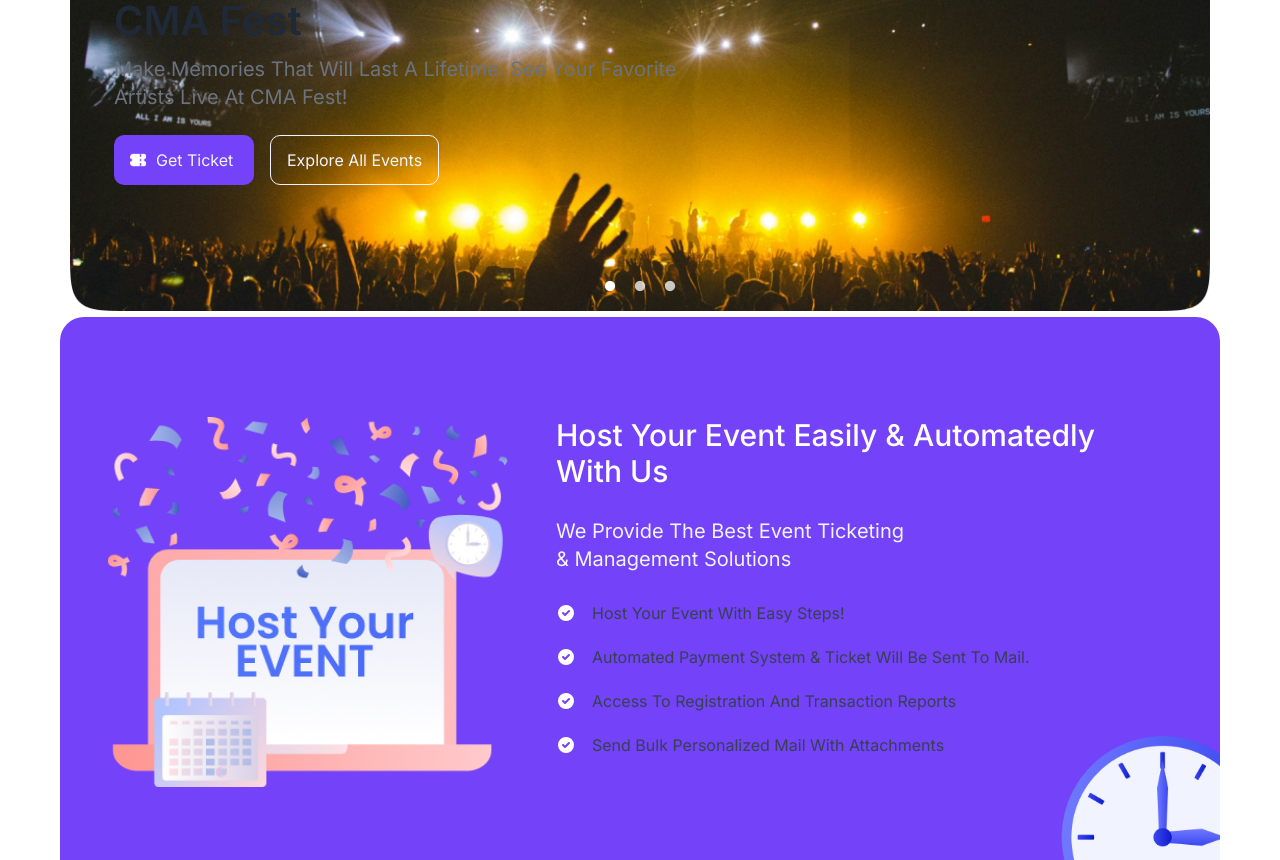
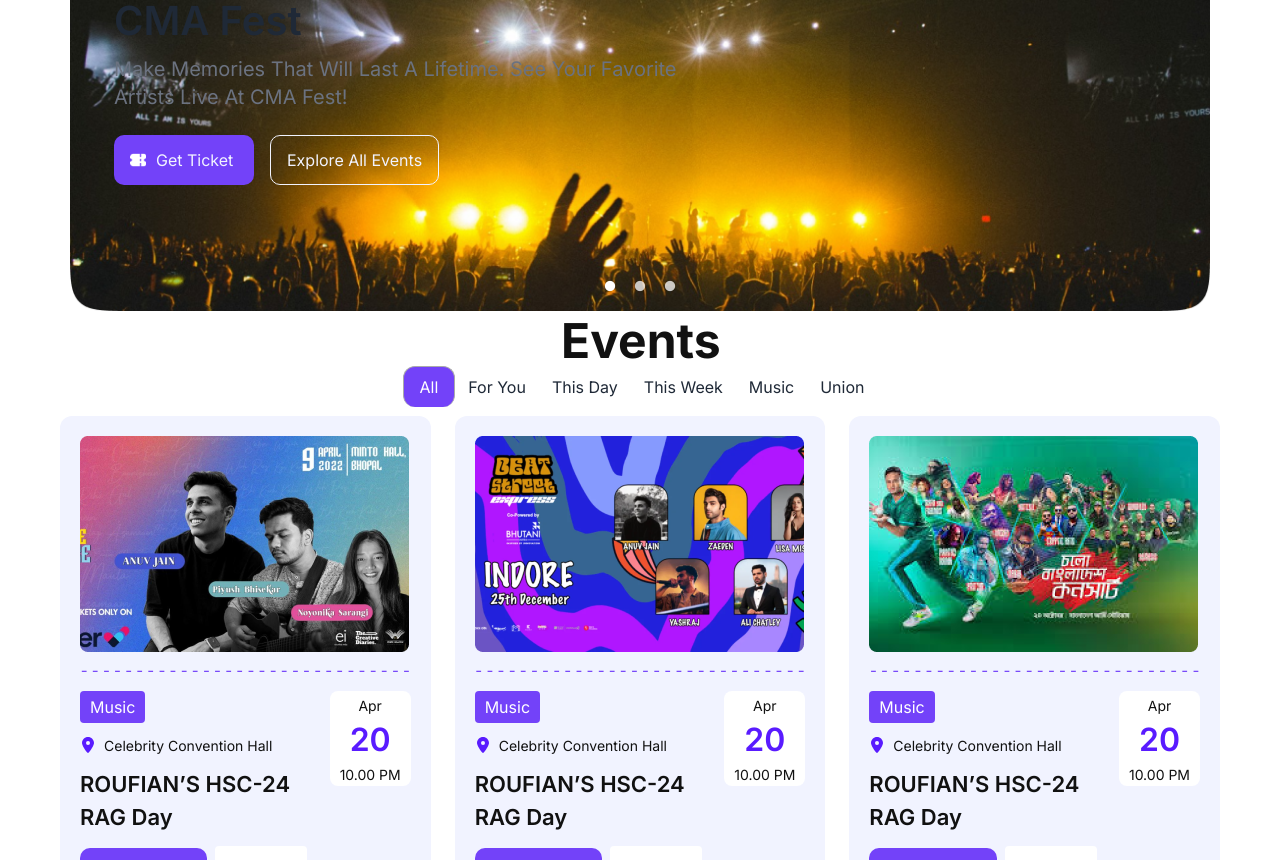
Before and after one commit to RashedAkash/event_host, a Next.js app: page / in a window 1280 px wide. Shown: the part 240-1100 px from the top of the page. Built offline with nearby package versions, Linux system fonts and the light colour scheme.

Commit message:
event card create

```diff
--- a/package.json
+++ b/package.json
@@ -12,7 +12,9 @@
     "next": "14.2.1",
     "react": "^18",
     "react-dom": "^18",
+    "react-icons": "^5.1.0",
     "react-slick": "^0.30.2",
+    "react-tabs": "^6.0.2",
     "slick-carousel": "^1.8.1"
   },
   "devDependencies": {
--- /dev/null
+++ b/public/data/eventsData.js
@@ -0,0 +1,12 @@
+export const eventData = [
+  { image: "/Resourcess/Rectangle 16.png", category: "for you" },
+  { image: "/Resourcess/Rectangle 16-1.png", category: "this day" },
+  { image: "/Resourcess/Rectangle 16-2.png", category: "this week" },
+  { image: "/Resourcess/Rectangle 16-1.png", category: "union" },
+  { image: "/Resourcess/Rectangle 16-2.png", category: "music" },
+  { image: "/Resourcess/Rectangle 16.png", category: "for you" },
+  { image: "/Resourcess/Rectangle 16-1.png", category: "this day" },
+  { image: "/Resourcess/Rectangle 16.png", category: "this week" },
+  { image: "/Resourcess/Rectangle 16-2.png", category: "union" },
+  { image: "/Resourcess/Rectangle 16-1.png", category: "music" },
+];
--- a/src/app/globals.css
+++ b/src/app/globals.css
@@ -2,7 +2,7 @@
 @tailwind components;
 @tailwind utilities;
 
-.slick-slide > div{
+.slick-slide > div {
   margin: 0 10px;
 }
 
@@ -17,11 +17,10 @@
   text-align: center;
 }
 
-
 .slick-dots li button:before {
   font-size: 12px !important;
   color: white !important;
-  opacity: .75 !important;
+  opacity: 0.75 !important;
   /* Change dot color to white */
 }
 .slick-dots li button {
@@ -30,14 +29,24 @@
 }
 .slick-dots li.slick-active button:before {
   opacity: 1 !important;
-   ;
 }
-.z-10{
+.z-10 {
   z-index: 1 !important;
 }
-.borderCard{
+.borderCard {
   border: 1px solid rgba(59, 71, 240, 0.2);
 }
-.card-body{
+.card-body {
   padding: 0;
 }
+.react-tabs__tab-list {
+  border-bottom: none !important;
+  margin: 0 0 30px;
+  padding: 0;
+}
+.react-tabs__tab--selected {
+  background: #7342f9 !important;
+  padding: 8px 16px 8px 16px !important;
+  color: white !important;
+  border-radius: 12px !important;
+}
--- a/src/app/page.js
+++ b/src/app/page.js
@@ -1,3 +1,4 @@
+import Events from "@/components/events/Events";
 import Footer from "@/components/footer/Footer";
 import Hero from "@/components/hero/Hero";
 import HostEvnet from "@/components/hostEvent/HostEvnet";
@@ -11,6 +12,7 @@
     <div>
       <Navbar />
       <Hero />
+      <Events />
       <HostEvnet />
       <QrScanner />
       <SimplifyTicketing />
--- /dev/null
+++ b/src/components/events/Events.js
@@ -0,0 +1,49 @@
+"use client";
+import { eventData } from "../../../public/data/eventsData";
+import Container from "../container/Container";
+import ContainerFluid from "../container/ContainerFulid";
+import { Tab, Tabs, TabList, TabPanel } from "react-tabs";
+import "react-tabs/style/react-tabs.css";
+import EventsCard from "./EventsCard";
+const Events = () => {
+  return (
+    <section>
+      <ContainerFluid>
+        <Container>
+          <div>
+            <div className="lg:w-[158px] mx-auto ">
+              <h1 className="text-5xl  text-[#111] font-bold text-center">
+                Events
+              </h1>
+            </div>
+            <div className="text-center">
+              <Tabs>
+                <TabList>
+                  <Tab>All</Tab>
+                  <Tab>For You</Tab>
+                  <Tab>This Day</Tab>
+                  <Tab>This Week</Tab>
+                  <Tab>Music</Tab>
+                  <Tab>Union</Tab>
+                </TabList>
+
+                <TabPanel>
+                  <div className=" grid grid-cols-1 md:grid-cols-2 lg:grid-cols-3 gap-6">
+                    {eventData?.map((event) => (
+                      <EventsCard key={event.image} event={event} />
+                    ))}
+                  </div>
+                </TabPanel>
+                <TabPanel>
+                  <h2>Any content 2</h2>
+                </TabPanel>
+              </Tabs>
+            </div>
+          </div>
+        </Container>
+      </ContainerFluid>
+    </section>
+  );
+};
+
+export default Events;
--- /dev/null
+++ b/src/components/events/EventsCard.js
@@ -0,0 +1,68 @@
+import Image from "next/image";
+import { FaLocationDot } from "react-icons/fa6";
+
+const EventsCard = ({ event }) => {
+  return (
+    <div className="bg-[#F1F3FF] p-5 rounded-xl">
+      <div>
+        <Image
+          className=" pb-2 "
+          src={event?.image}
+          alt="Shoes"
+          width={329}
+          height={216}
+        />
+        <p className="text-[#7342F9] text-[15px]">
+          - - - - - - - - - - - - - - - - - - - - - - - - - - - - - -
+        </p>
+      </div>
+      <div className=" flex justify-between mt-2">
+        <div className=" text-start">
+          <p className="bg-[#7342F9] inline-block rounded py-1 text-white px-[10px]">
+            Music
+          </p>
+          <div className="flex gap-2 items-center my-3">
+            <FaLocationDot className="text-[#591BFF]" />
+            <p className="text-[14px] w-[191px] text-[#111]">
+              Celebrity Convention Hall
+            </p>
+          </div>
+          <h2 className="text-[22px] w-[232px] inline-block font-semibold text-[#111]">
+            ROUFIAN’S HSC-24 RAG Day
+          </h2>
+        </div>
+        <div className="rounded-lg bg-white p-1 w-[81px] h-[95px]">
+          <p className="text-[14px]  text-[#111]">Apr</p>
+          <h2 className="text-[#591BFF] font-semibold text-[32px]">20</h2>
+          <p className="text-[14px]  text-[#111]">10.00 PM</p>
+        </div>
+      </div>
+      <div className="flex gap-2 items-center mt-3">
+        <div className="flex  justify-start items-center   rounded-[10px] gap-[10px] p-3 bg-[#7342F9]">
+          <div>
+            <Image
+              src="/Resourcess/icon/Vector.png"
+              alt="img"
+              width={16}
+              height={16}
+            />
+          </div>
+          <div>
+            <h1 className="text-base  text-[#F1F3FF]">Get Ticket</h1>
+          </div>
+        </div>
+        <div className=" flex items-center bg-white rounded px-5 py-2">
+          <h4 className="text-[#591BFF] font-semibold text-[24px]">20</h4>
+          <p className="text-[10px] capitalize text-[#111]">
+            seat <br /> left
+          </p>
+        </div>
+        <div className=" text-end flex justify-end ml-3">
+          <p className="text-[#591BFF] text-base capitalize">See more</p>
+        </div>
+      </div>
+    </div>
+  );
+};
+
+export default EventsCard;
--- a/src/components/hero/Hero.js
+++ b/src/components/hero/Hero.js
@@ -21,6 +21,56 @@
         <Container>
           <Slider {...settings}>
             <div className="relative ">
+              <Image
+                src="/Resourcess/banner.png"
+                alt="img"
+                width={1160}
+                height={441}
+              />
+              <div
+                className="lg:flex absolute top-0  lg:-top-10
+               lg:left-5"
+              >
+                <div className="flex items-center justify-center w-full px-6 py-8 lg:h-[32rem] lg:w-full">
+                  <div className="max-w-xl">
+                    <h2 className="text-3xl font-semibold text-gray-800 dark:text-white lg:text-[40px] lg:w-[190px]">
+                      CMA Fest
+                    </h2>
+
+                    <p className="mt-4 text-sm text-gray-500 dark:text-white lg:w-[605px] capitalize lg:text-xl ">
+                      Make memories that will last a lifetime. See your favorite{" "}
+                      <br />
+                      artists live at CMA Fest!
+                    </p>
+
+                    <div className="flex flex-col justify-start mt-6 space-y-3 lg:space-y-0 lg:flex-row">
+                      <div className="flex lg:w-[140px] justify-start items-center   rounded-[10px] gap-[10px] py-3 px-4 bg-[#7342F9]">
+                        <div>
+                          <Image
+                            src="/Resourcess/icon/Vector.png"
+                            alt="img"
+                            width={16}
+                            height={16}
+                          />
+                        </div>
+                        <div>
+                          <h1 className="text-base  text-[#F1F3FF]">
+                            Get Ticket
+                          </h1>
+                        </div>
+                      </div>
+                      <a
+                        href="#"
+                        className="block px-4 py-3 border border-[#F1F3FF] text-base  text-[#F1F3FF]   text-center  transition-colors duration-300 transform  rounded-[10px] lg:mx-4 "
+                      >
+                        Explore All Events
+                      </a>
+                    </div>
+                  </div>
+                </div>
+              </div>
+            </div>
+            <div className="relative">
               <Image
                 src="/Resourcess/banner.png"
                 alt="img"
@@ -120,56 +170,6 @@
                 </div>
               </div>
             </div>
-            <div className="relative">
-              <Image
-                src="/Resourcess/banner.png"
-                alt="img"
-                width={1160}
-                height={441}
-              />
-              <div
-                className="lg:flex absolute top-0  lg:-top-10
-               lg:left-5"
-              >
-                <div className="flex items-center justify-center w-full px-6 py-8 lg:h-[32rem] lg:w-full">
-                  <div className="max-w-xl">
-                    <h2 className="text-3xl font-semibold text-gray-800 dark:text-white lg:text-[40px] lg:w-[190px]">
-                      CMA Fest
-                    </h2>
-
-                    <p className="mt-4 text-sm text-gray-500 dark:text-white lg:w-[605px] capitalize lg:text-xl ">
-                      Make memories that will last a lifetime. See your favorite{" "}
-                      <br />
-                      artists live at CMA Fest!
-                    </p>
-
-                    <div className="flex flex-col justify-start mt-6 space-y-3 lg:space-y-0 lg:flex-row">
-                      <div className="flex lg:w-[140px] justify-start items-center   rounded-[10px] gap-[10px] py-3 px-4 bg-gradient-to-r from-purple-600 to-indigo-600">
-                        <div>
-                          <Image
-                            src="/Resourcess/icon/Vector.png"
-                            alt="img"
-                            width={16}
-                            height={16}
-                          />
-                        </div>
-                        <div>
-                          <h1 className="text-base  text-[#F1F3FF]">
-                            Get Ticket
-                          </h1>
-                        </div>
-                      </div>
-                      <a
-                        href="#"
-                        className="block px-4 py-3 border border-[#F1F3FF] text-base  text-[#F1F3FF]   text-center  transition-colors duration-300 transform  rounded-[10px] lg:mx-4 "
-                      >
-                        Explore All Events
-                      </a>
-                    </div>
-                  </div>
-                </div>
-              </div>
-            </div>
           </Slider>
         </Container>
       </ContainerFluid>
```
Also changed, not shown: 1 other file (tests, documents, lock files or other folders). Lines whose indentation alone changed are shown as unchanged.
